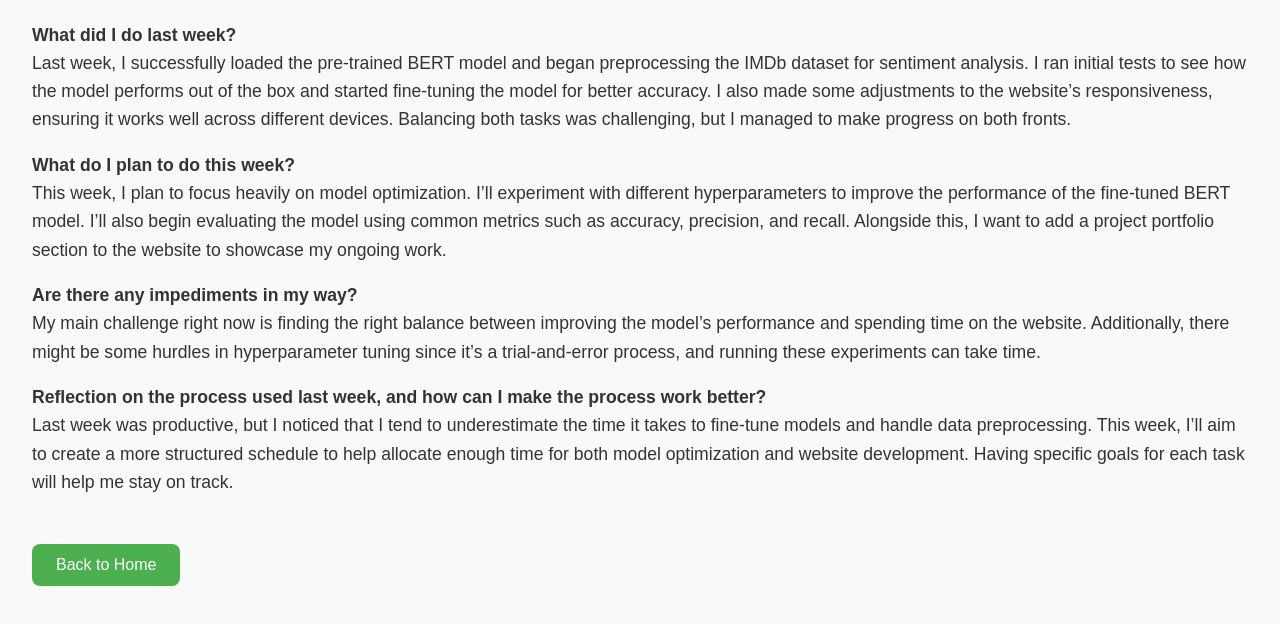
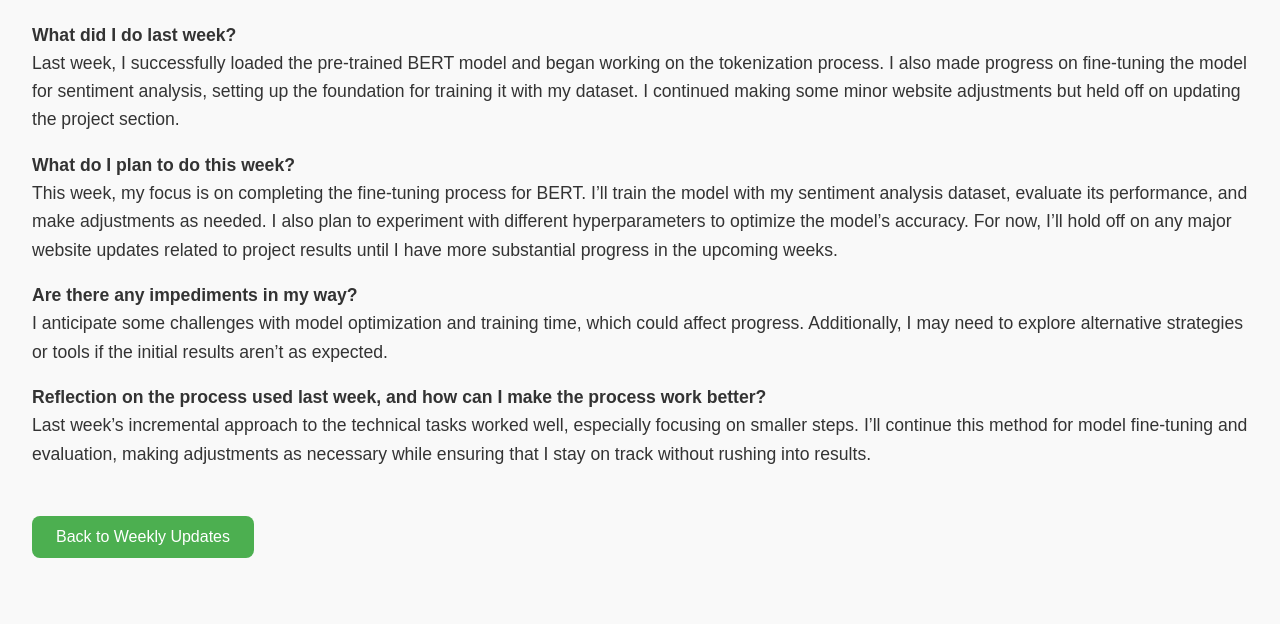
Before and after one commit to Blackjack007H/BlackJack007, a plain HTML site: page week4.html in a window 1280 px wide. Shown: the part 80-704 px from the top of the page. Drawn offline with Linux system fonts and the light colour scheme.

Commit message:
Update week4.html

```diff
--- a/week4.html
+++ b/week4.html
@@ -10,17 +10,17 @@
     <h1>Weekly Update - Week 4</h1>
 
     <p><strong>What did I do last week?</strong><br>
-    Last week, I successfully loaded the pre-trained BERT model and began preprocessing the IMDb dataset for sentiment analysis. I ran initial tests to see how the model performs out of the box and started fine-tuning the model for better accuracy. I also made some adjustments to the website’s responsiveness, ensuring it works well across different devices. Balancing both tasks was challenging, but I managed to make progress on both fronts.</p>
+     Last week, I successfully loaded the pre-trained BERT model and began working on the tokenization process. I also made progress on fine-tuning the model for sentiment analysis, setting up the foundation for training it with my dataset. I continued making some minor website adjustments but held off on updating the project section.</p>
 
     <p><strong>What do I plan to do this week?</strong><br>
-    This week, I plan to focus heavily on model optimization. I’ll experiment with different hyperparameters to improve the performance of the fine-tuned BERT model. I’ll also begin evaluating the model using common metrics such as accuracy, precision, and recall. Alongside this, I want to add a project portfolio section to the website to showcase my ongoing work.</p>
+    This week, my focus is on completing the fine-tuning process for BERT. I’ll train the model with my sentiment analysis dataset, evaluate its performance, and make adjustments as needed. I also plan to experiment with different hyperparameters to optimize the model’s accuracy. For now, I’ll hold off on any major website updates related to project results until I have more substantial progress in the upcoming weeks.</p>
 
     <p><strong>Are there any impediments in my way?</strong><br>
-    My main challenge right now is finding the right balance between improving the model’s performance and spending time on the website. Additionally, there might be some hurdles in hyperparameter tuning since it’s a trial-and-error process, and running these experiments can take time.</p>
+     I anticipate some challenges with model optimization and training time, which could affect progress. Additionally, I may need to explore alternative strategies or tools if the initial results aren’t as expected.</p>
 
     <p><strong>Reflection on the process used last week, and how can I make the process work better?</strong><br>
-    Last week was productive, but I noticed that I tend to underestimate the time it takes to fine-tune models and handle data preprocessing. This week, I’ll aim to create a more structured schedule to help allocate enough time for both model optimization and website development. Having specific goals for each task will help me stay on track.</p>
+     Last week’s incremental approach to the technical tasks worked well, especially focusing on smaller steps. I’ll continue this method for model fine-tuning and evaluation, making adjustments as necessary while ensuring that I stay on track without rushing into results.</p>
 
-    <a href="index.html" class="button">Back to Home</a>
+    <a href="weekly.html" class="button">Back to Weekly Updates</a>
 </body>
 </html>
```
